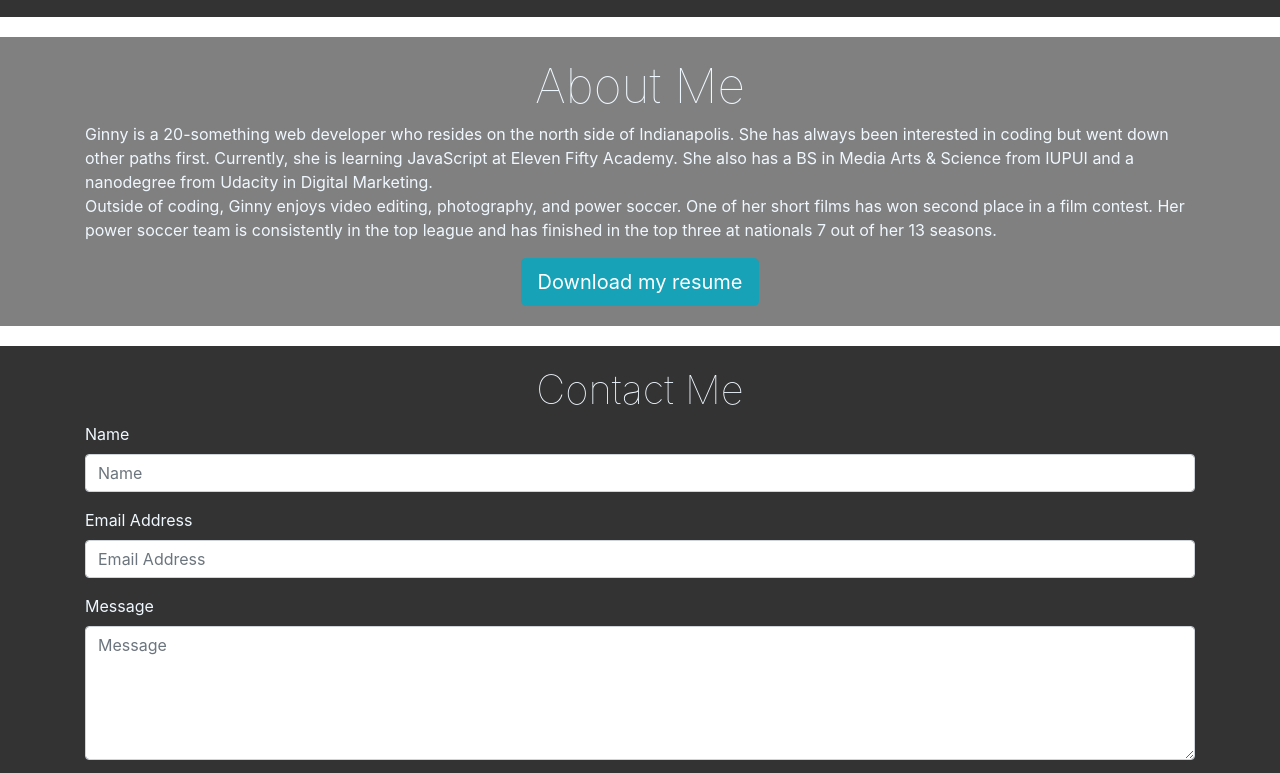
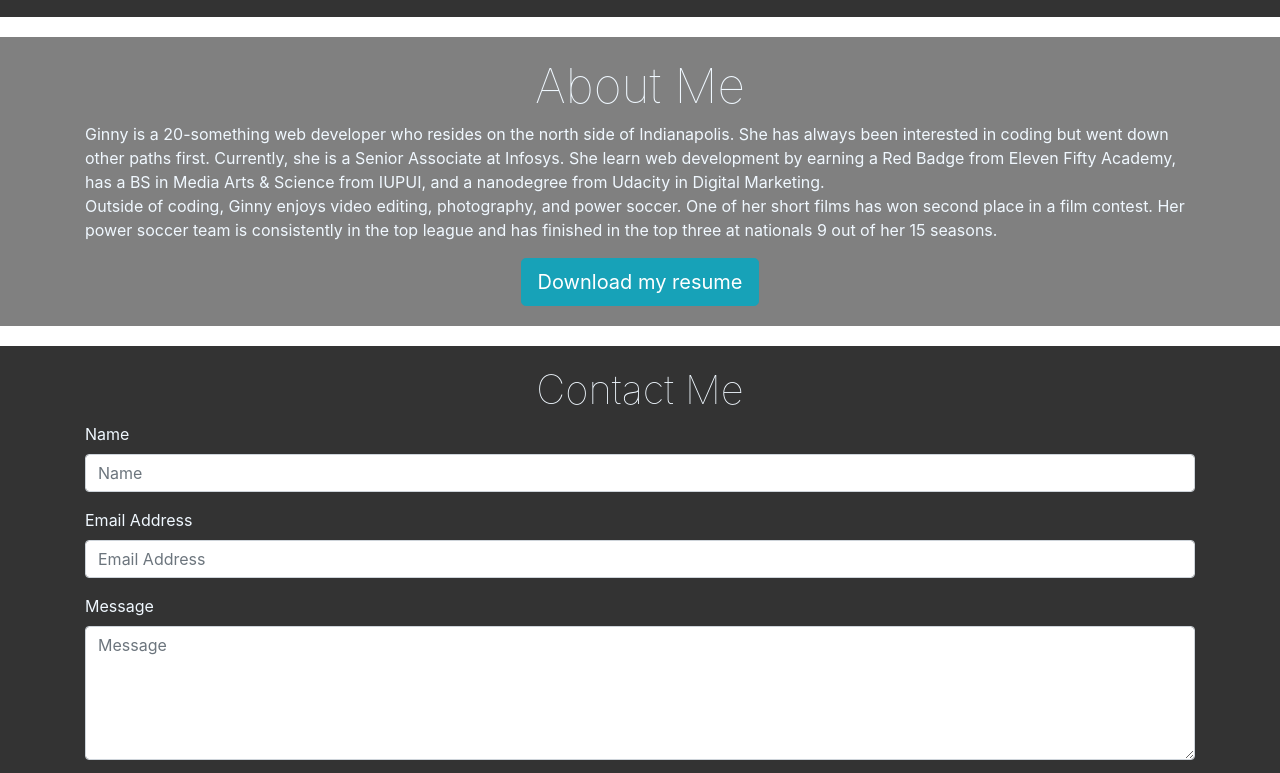
Before and after one commit to vmunson/portfolio, a website: page index.html in a window 1280 px wide. Shown: the part 1002-1775 px from the top of the page. Drawn offline with nearby package versions, Linux system fonts and the light colour scheme; a web font is replaced by a local one.

Commit message:
Update About Me section

```diff
--- a/index.html
+++ b/index.html
@@ -164,12 +164,12 @@
             <div class="row">
                 <div class="col">
                     <p>Ginny is a 20-something web developer who resides on the north side of Indianapolis. She has always been
-                        interested in coding but went down other paths first. Currently, she is learning JavaScript at Eleven
-                        Fifty Academy. She also has a BS in Media Arts & Science from IUPUI and a nanodegree from Udacity
-                        in Digital Marketing.
+                        interested in coding but went down other paths first. Currently, she is a Senior Associate at Infosys.
+                        She learn web development by earning a Red Badge from Eleven Fifty Academy, has a BS in Media Arts & Science
+                        from IUPUI, and a nanodegree from Udacity in Digital Marketing.
                         <br> Outside of coding, Ginny enjoys video editing, photography, and power soccer. One of her short films
                         has won second place in a film contest. Her power soccer team is consistently in the top league and
-                        has finished in the top three at nationals 7 out of her 13 seasons.
+                        has finished in the top three at nationals 9 out of her 15 seasons.
                     </p>
                 </div>
             </div>
```
